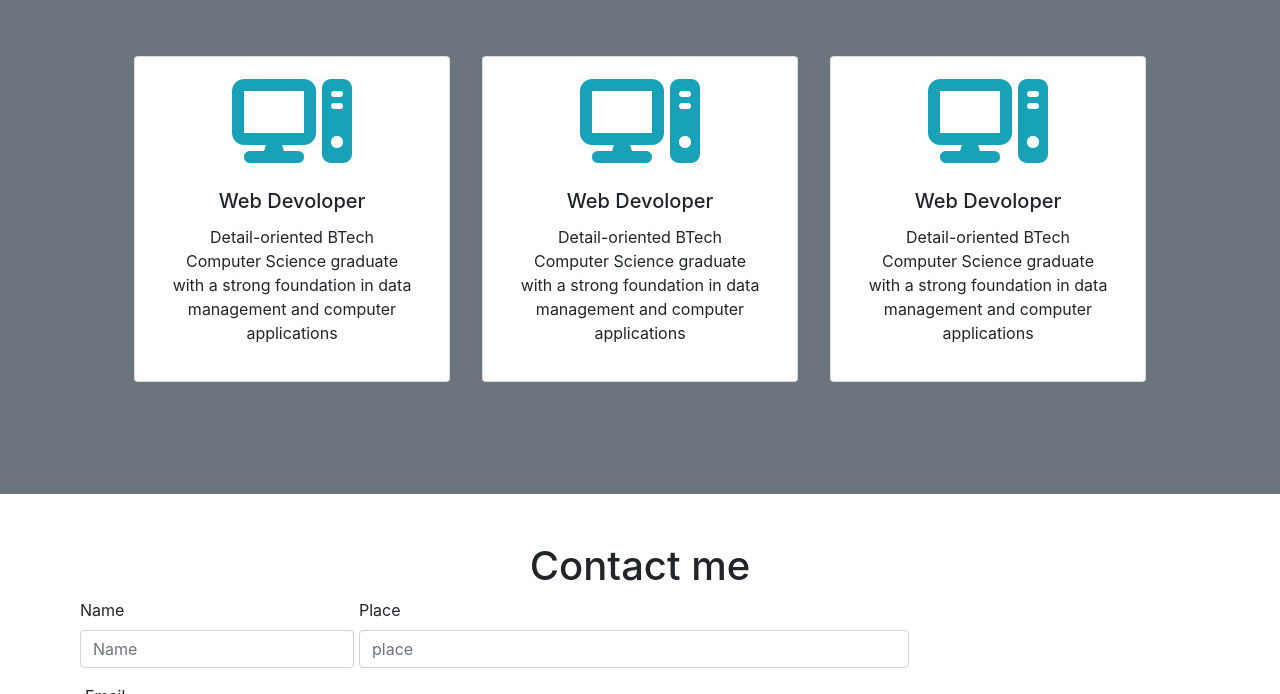
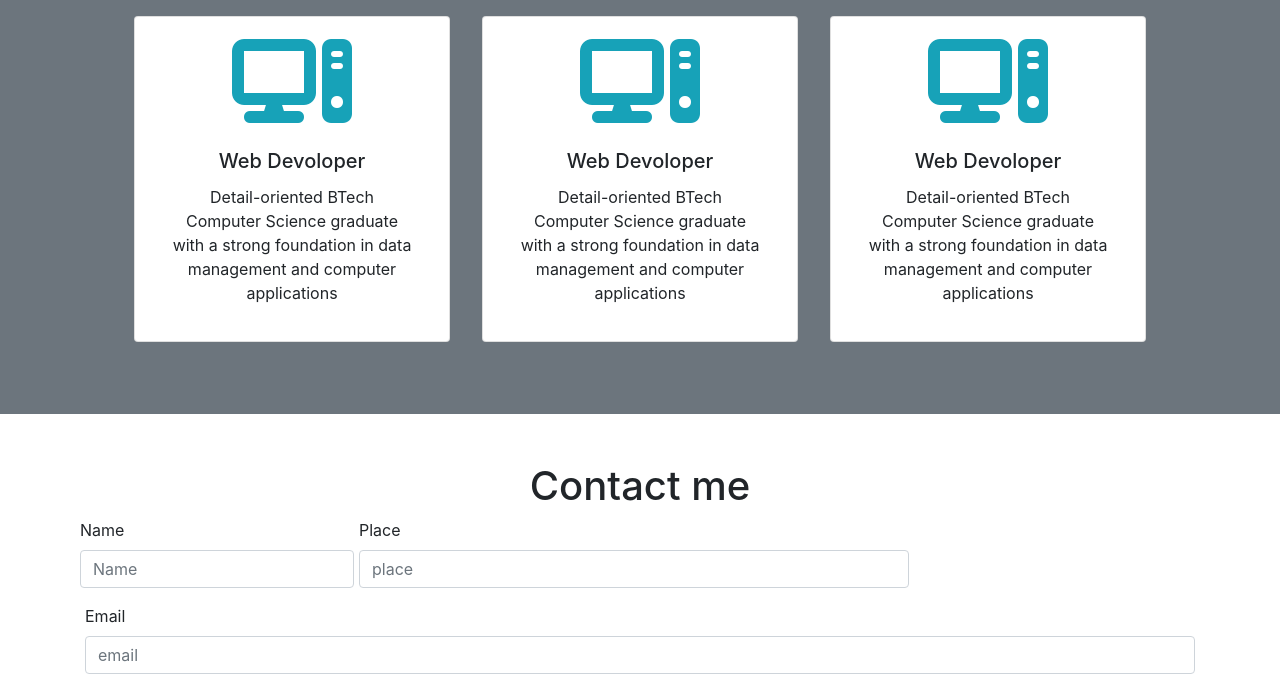
Before and after one commit to anuragpp77/anurag-s-static-website, a plain HTML site: page index.html in a window 1280 px wide. Shown: the part 460-1154 px from the top of the page. Drawn offline with nearby package versions, Linux system fonts and the light colour scheme.

Commit message:
second rev

```diff
--- a/index.html
+++ b/index.html
@@ -61,7 +61,7 @@
         </div>
 
     </section>
-    <section class="bg-secondary p-5">
+    <section class="bg-secondary p-2">
         <div class="container">
             <h1 class="text-center text-white">Services</h1>
             <div class="row p-5">
```
